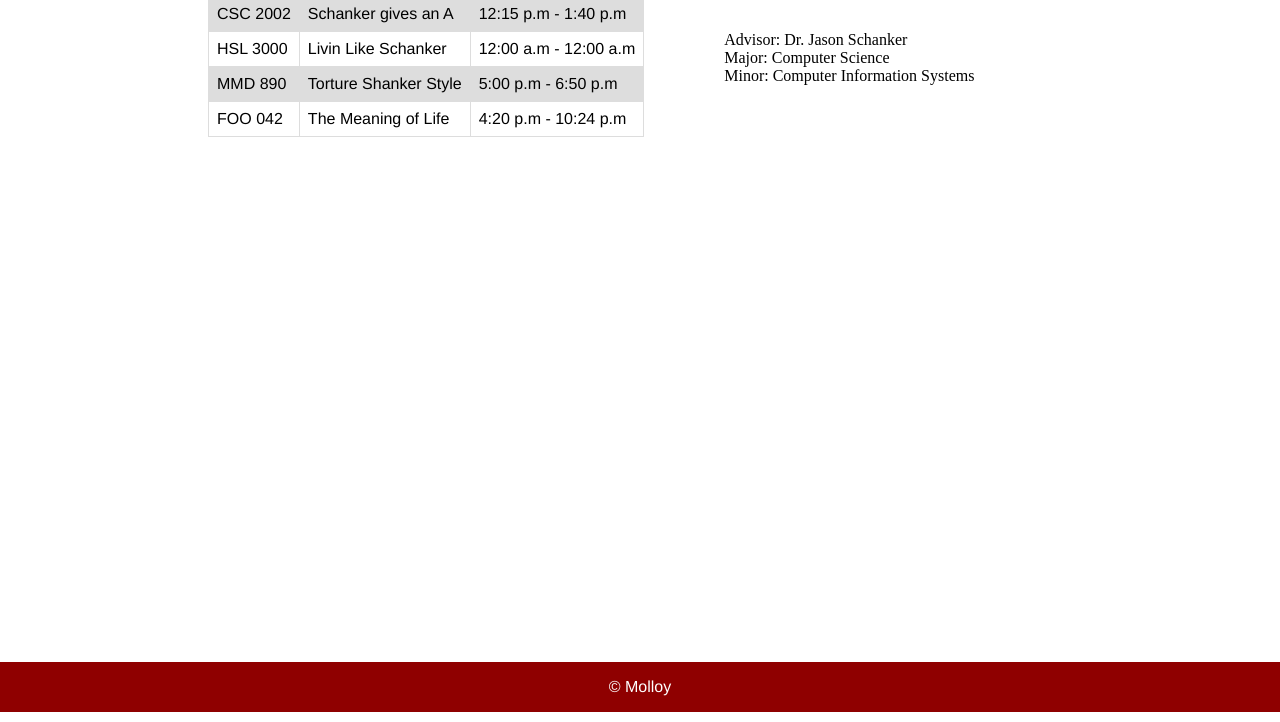
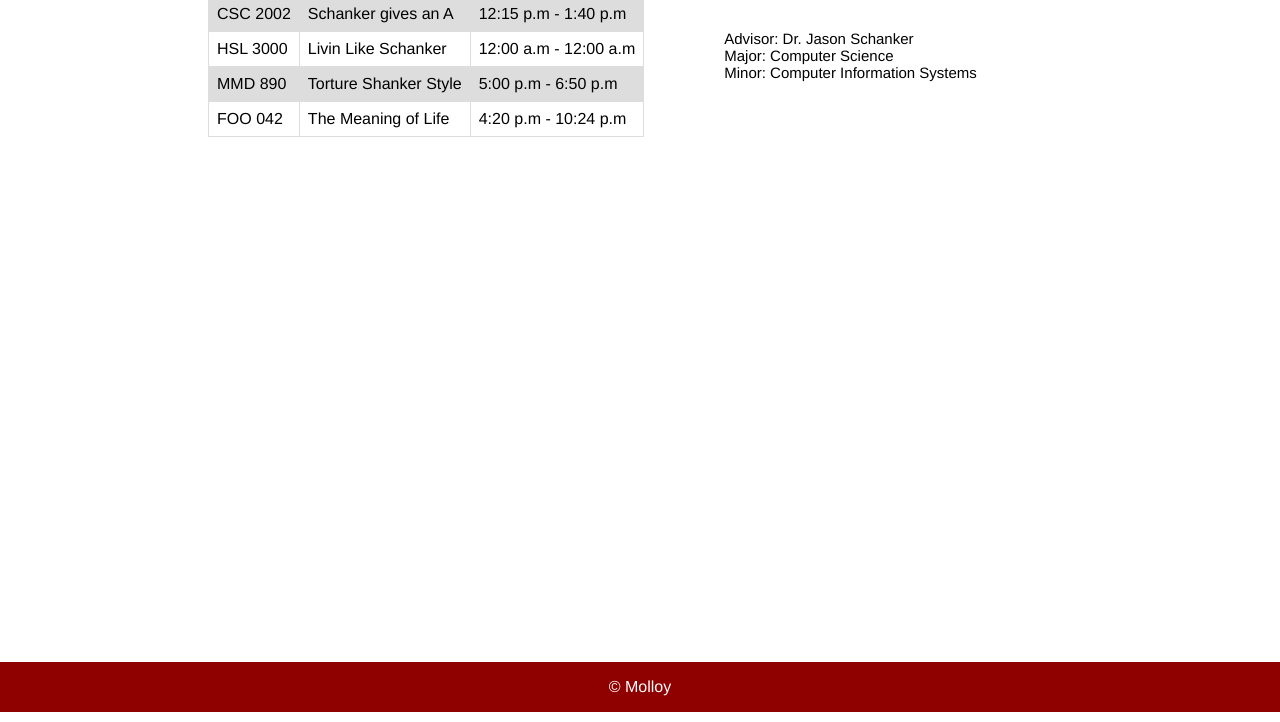
Before and after one commit to lizzi3f/AdvisingApp, a plain HTML site: page index.html in a window 1280 px wide. Shown: the part 78-800 px from the top of the page. Drawn offline with Linux system fonts and the light colour scheme.

Commit message:
Update advising.css

```diff
--- a/advising.css
+++ b/advising.css
@@ -64,6 +64,8 @@ nav ul li a {
 
 #list1 {
     list-style:         none;
+    font-family:        hiragino sans, helvetica, swiss, arial, sans-serif;
+    font-size:          15px;
 }
 
 .row:after {
```
